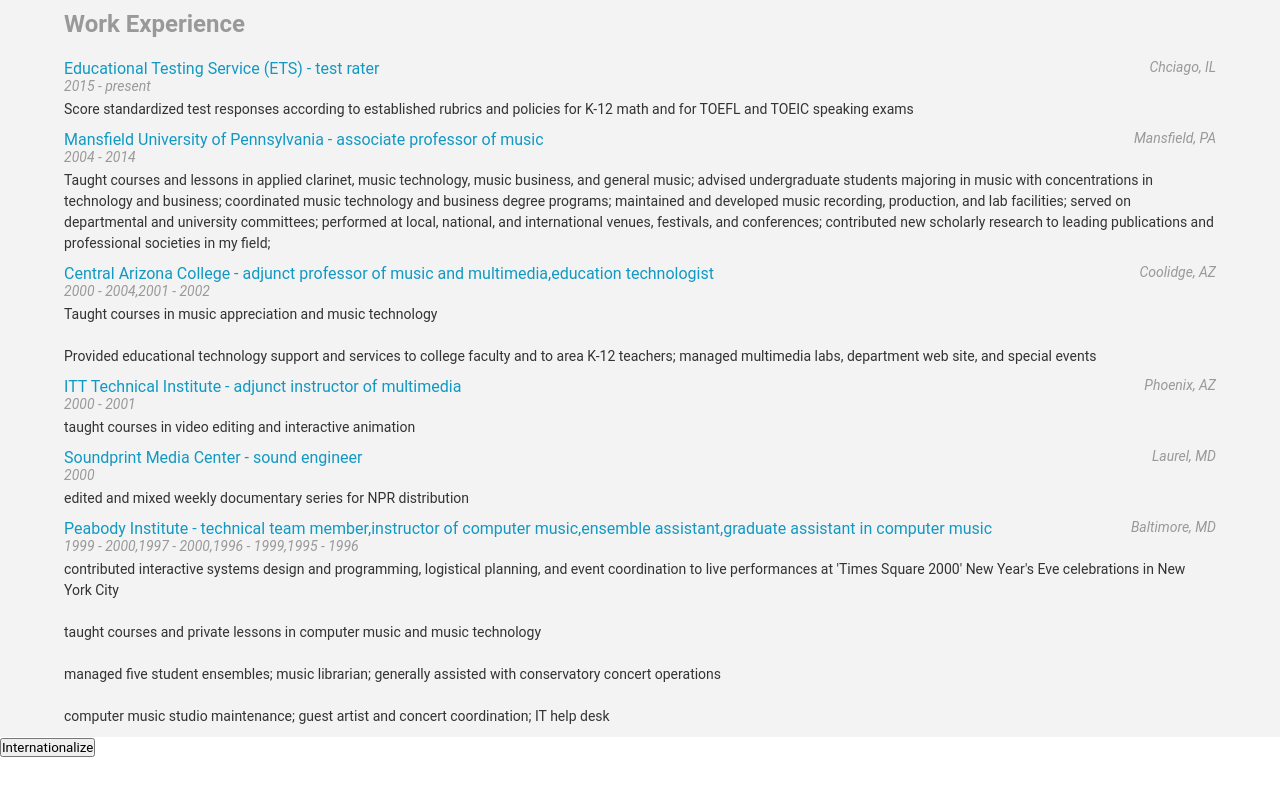
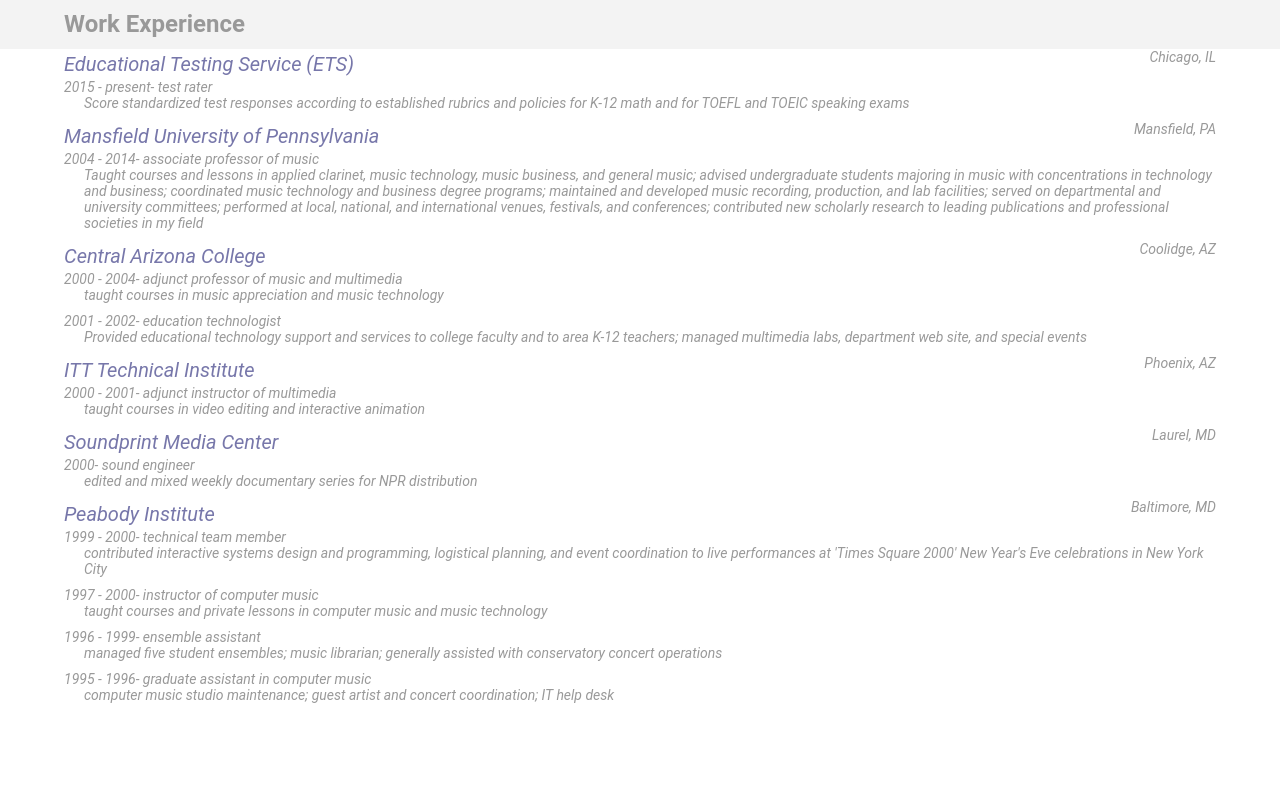
Before and after one commit to davidbwetzel/resume, a plain HTML site: page index.html in a window 1280 px wide. Drawn offline with Linux system fonts and the light colour scheme; some packages are replaced by stand-ins of ours.

Commit message:
fix work experience formatting for multiple positions at each employer

```diff
--- a/css/style.css
+++ b/css/style.css
@@ -26,6 +26,7 @@ h2 {
   color: #999999;
   line-height: 29px;
   padding: 10px;
+  clear : both;
 }
 
 h3 {
@@ -48,13 +49,13 @@ h2, h3, h4, h5 {
   padding-right: 5%;
 }
 
-
-.date-text {
+.employer-text {
   font-style: italic;
-  font-size: 14px;
-  color: #999999;
-  line-height: 16px;
-  float: left;
+  font-size: 20px;
+  color: #7777aa;
+  line-height: 30px;
+  clear : both;
+  float : left;
 }
 
 .location-text {
@@ -63,7 +64,34 @@ h2, h3, h4, h5 {
   color: #999999;
   line-height: 16px;
   float: right;
+}
 
+.date-text {
+  font-style: italic;
+  font-size: 14px;
+  color: #999999;
+  line-height: 16px;
+  clear : both;
+  float : left;
+}
+
+.title-text {
+  font-style: italic;
+  font-size: 14px;
+  color: #999999;
+  line-height: 16px;
+  float: left;
+}
+
+.duties-text {
+  font-style: italic;
+  font-size: 14px;
+  color: #999999;
+  line-height: 16px;
+  padding-left : 20px;
+  padding-bottom : 10px;
+  clear : both;
+  float: left;
 }
 
 p {
@@ -106,7 +134,7 @@ a {
 
 .gray {
   background-color: #F3F3F3;
-  padding-bottom: 10px;
+  padding-bottom: 0px;
   clear:both;
 }
 
--- a/js/helper.js
+++ b/js/helper.js
@@ -30,11 +30,11 @@ var HTMLskillsStart = '<h3 id="skillsH3">Skills at a Glance:</h3><ul id="skills"
 var HTMLskills = '<li class="flex-item"><span class="white-text">%data%</span></li>';
 
 var HTMLworkStart = '<div class="work-entry"></div>';
-var HTMLworkEmployer = '<a href="#">%data%';
-var HTMLworkTitle = ' - %data%</a>';
+var HTMLworkEmployer = '<div class="employer-text">%data%</div>';
+var HTMLworkTitle = '<div class="title-text"> - %data%</div>';
 var HTMLworkDates = '<div class="date-text">%data%</div>';
 var HTMLworkLocation = '<div class="location-text">%data%</div>';
-var HTMLworkDescription = '<p><br>%data%</p>';
+var HTMLworkDescription = '<div class="duties-text">%data%</div>';
 
 var HTMLprojectStart = '<div class="project-entry"></div>';
 var HTMLprojectTitle = '<a href="#">%data%</a>';
--- a/js/resume.js
+++ b/js/resume.js
@@ -110,9 +110,18 @@ var resume = {
 		[
 			{
 				"employer" : "Educational Testing Service (ETS)",
-				"location" : "Chciago, IL",
-				"title" : [
-					"test rater"
+				"location" : "Chicago, IL",
+				"positions" : [
+						{
+						"title" : "test rater",
+						"duties" : "Score standardized test responses according to established rubrics and policies for K-12 math and for TOEFL and TOEIC speaking exams",
+						"areas" : [
+							"CAASSP",
+							"TOEFL Speaking",
+							"TOEIC Speaking"
+							],
+						"dates" : "2015 - present "
+						}
 					],
 				"areas" : [
 					"CAASSP",
@@ -132,10 +141,10 @@ var resume = {
 				"employer" : "Mansfield University of Pennsylvania",
 				"parent" : "Pennsylvania State System of Higher Education (PASSHE)",
 				"location" : "Mansfield, PA",
-				"title" : [
-					"associate professor of music"
-					],
-				"department" : "music",
+				"positions" : [
+					{
+					"title" : "associate professor of music",
+					"department" : "department of music",
 					"distinctions" : [
 						"tenure (2009)",
 						"promotion in rank (2010)",
@@ -146,9 +155,7 @@ var resume = {
 						"music technology",
 						"general music"
 						],
-				"duties" : [
-					"Taught courses and lessons in applied clarinet, music technology, music business, and general music; advised undergraduate students majoring in music with concentrations in technology and business; coordinated music technology and business degree programs; maintained and developed music recording, production, and lab facilities; served on departmental and university committees; performed at local, national, and international venues, festivals, and conferences; contributed new scholarly research to leading publications and professional societies in my field; "
-					],
+					"duties" : "Taught courses and lessons in applied clarinet, music technology, music business, and general music; advised undergraduate students majoring in music with concentrations in technology and business; coordinated music technology and business degree programs; maintained and developed music recording, production, and lab facilities; served on departmental and university committees; performed at local, national, and international venues, festivals, and conferences; contributed new scholarly research to leading publications and professional societies in my field ",
 					"courses" : [
 						"MAP 3332/4432/5532 Applied Clarinet",
 						"MEN 3333 Clarinet Ensemble",
@@ -170,26 +177,34 @@ var resume = {
 						"Woodwinds",
 						"Academic Planning (chair 2009-11)"
 						],
+					"dates" : "2004 - 2014"
+					}
+				],
 				"current" : false,
-				"start" : "August 2004",
-				"end" : "August 2014",
 				"dates" : "2004 - 2014",
 				"years" : 10
 			},
 			{
 				"employer" : "Central Arizona College",
 				"location" : "Coolidge, AZ",
-				"title" : [
-					"adjunct professor of music and multimedia",
-					"education technologist"
+				"positions" : [
+					{
+						"title" : "adjunct professor of music and multimedia",
+						"department" : "music department",
+						"duties" : "taught courses in music appreciation and music technology",
+						"courses" :  [
+							"MHL100 Music Appreciation",
+							"MUT100 Music Technology",
+							"EDU200 Multimedia in Education"
 							],
-				"department" : [
-					"music department",
-					"teacher education division"
-					],
-				"duties" : [
-					"Taught courses in music appreciation and music technology",
-					"Provided educational technology support and services to college faculty and to area K-12 teachers; managed multimedia labs, department web site, and special events"
+						"dates" : "2000 - 2004"
+					},
+					{
+						"title" : "education technologist",
+						"department" : "teacher education division",
+						"duties" : "Provided educational technology support and services to college faculty and to area K-12 teachers; managed multimedia labs, department web site, and special events",
+						"dates" : "2001 - 2002"
+					}
 				],
 				"courses" : [
 					"MHL100 Music Appreciation",
@@ -197,79 +212,75 @@ var resume = {
 					"EDU200 Multimedia in Education"
 					],
 				"current" : false,
-				"start" : "August 2000",
-				"end" : "August 2004",
-				"dates" : [
-					"2000 - 2004",
-					"2001 - 2002"
-					],
+				"dates" : "2000 - 2004",
 				"years" : 4
 			},
 			{
 				"employer" : "ITT Technical Institute",
 				"location" : "Phoenix, AZ",
-				"title" : [
-					"adjunct instructor of multimedia"
-					],
-				"duties" : [
-					"taught courses in video editing and interactive animation"
-					],
+				"positions" : [
+					{
+					"title" : "adjunct instructor of multimedia",
+					"duties" : "taught courses in video editing and interactive animation",
 					"courses" : [
 						"CVT 530 Multimedia Processes",
 						"CVT 560 Advanced Multimedia Design"
 						],
+					"dates" : "2000 - 2001"
+					}
+				],
 				"current" : false,
-				"start" : "October 2000",
-				"end" : "March 2001",
-				"dates" : ["2000 - 2001"],
+				"dates" : "2000 - 2001",
 				"years" : 0.5
 			},
 			{
 				"employer" : "Soundprint Media Center",
 				"location" : "Laurel, MD",
-				"title" : [
-					"sound engineer"
-					],
-				"duties" : [
-					"edited and mixed weekly documentary series for NPR distribution"
+				"positions" : [
+					{
+					"title" : "sound engineer",
+					"duties" : "edited and mixed weekly documentary series for NPR distribution",
+					"dates" : "2000"
+					}
 				],
 				"current" : false,
-				"start" : "January 2000",
-				"end" : "May 2000",
-				"dates" : ["2000"],
+				"dates" : "2000",
 				"years" : 0.5
 			},
 			{
 				"employer" : "Peabody Institute",
 				"parent" : "The Johns Hopkins University",
 				"location" : "Baltimore, MD",
-				"department" : [
-					"office of technology transfer",
-					"preparatory division",
-					"conservatory of music",
-					"conservatory of music"
-					],
-				"title" : [
-					"technical team member",
-					"instructor of computer music",
-					"ensemble assistant",
-					"graduate assistant in computer music"
-					],
-				"duties" : [
-					"contributed interactive systems design and programming, logistical planning, and event coordination to live performances at 'Times Square 2000' New Year's Eve celebrations in New York City",
-					"taught courses and private lessons in computer music and music technology",
-					"managed five student ensembles; music librarian; generally assisted with conservatory concert operations",
-					"computer music studio maintenance; guest artist and concert coordination; IT help desk"
+				"positions" : [
+					{
+						"department" : "office of technology transfer",
+						"title" : "technical team member",
+						"duties" : "contributed interactive systems design and programming, logistical planning, and event coordination to live performances at 'Times Square 2000' New Year's Eve celebrations in New York City",
+						"dates" : "1999 - 2000"
+					},
+					{
+						"department" : "preparatory division",
+						"title" : "instructor of computer music",
+						"duties" : "taught courses and private lessons in computer music and music technology",
+						"dates" : "1997 - 2000"
+					},
+					{
+						"department" : "conservatory of music",
+						"title" : "ensemble assistant",
+						"duties" : "managed five student ensembles; music librarian; generally assisted with conservatory concert operations",
+						"dates" : "1996 - 1999"
+					},
+					{
+						"department" : "conservatory of music",
+						"title" : "graduate assistant in computer music",
+						"duties" : "computer music studio maintenance; guest artist and concert coordination; IT help desk",
+						"dates" : "1995 - 1996"
+					}
 				],
 				"current" : false,
 				"start" : "January 1995",
 				"end" : "May 2000",
-				"dates" : [
-					"1999 - 2000",
-					"1997 - 2000",
-					"1996 - 1999",
-					"1995 - 1996"
-					],
+				"dates" : "1995 - 2000 ",
 				"years" : 5.5
 			}
 		]
--- a/js/resumeBuilder.js
+++ b/js/resumeBuilder.js
@@ -21,20 +21,16 @@ function displayWork()
 	{
 		$("#workExperience").append(HTMLworkStart);
 		var formattedEmployer = HTMLworkEmployer.replace("%data%", resume.work.jobs[job].employer);
-		var formattedTitle = HTMLworkTitle.replace("%data%", resume.work.jobs[job].title);
 		var formattedLocation = HTMLworkLocation.replace("%data%", resume.work.jobs[job].location);
-		var formattedDates = HTMLworkDates.replace("%data%", resume.work.jobs[job].dates);
-		var formattedDuties = " ";
-		for (var duty in resume.work.jobs[job].duties)
+		$(".work-entry:last").append(formattedEmployer + formattedLocation);
+
+		for(var position in resume.work.jobs[job].positions)
 		{
-			var duty = HTMLworkDescription.replace("%data%", resume.work.jobs[job].duties[duty]);
-			formattedDuties = formattedDuties.concat(duty);
+			var formattedTitle = HTMLworkTitle.replace("%data%", resume.work.jobs[job].positions[position].title);
+			var formattedDates = HTMLworkDates.replace("%data%", resume.work.jobs[job].positions[position].dates);
+			var formattedDuties = HTMLworkDescription.replace("%data%", resume.work.jobs[job].positions[position].duties);
+			$(".work-entry:last").append(formattedDates + formattedTitle + formattedDuties);
 		}
-
-		var formattedJob = formattedEmployer + formattedLocation + formattedTitle + formattedDates + formattedDuties;
-
-		$(".work-entry:last").append(formattedJob);
-
 	}
 }
 
@@ -75,4 +71,4 @@ function inName(name)
 
 console.log(inName("david wetzel"));
 
-$("#main").append(internationalizeButton);
+//$("#main").append(internationalizeButton);
```
Lines whose indentation alone changed are shown as unchanged.
